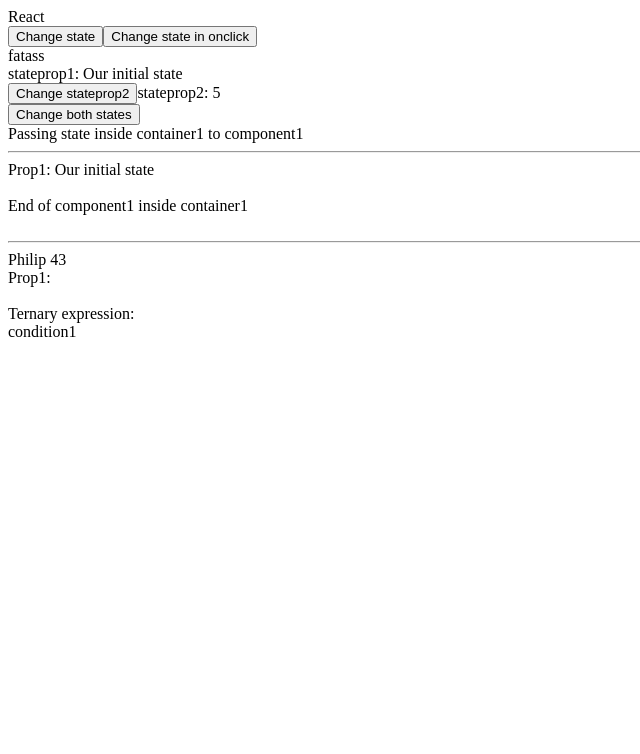
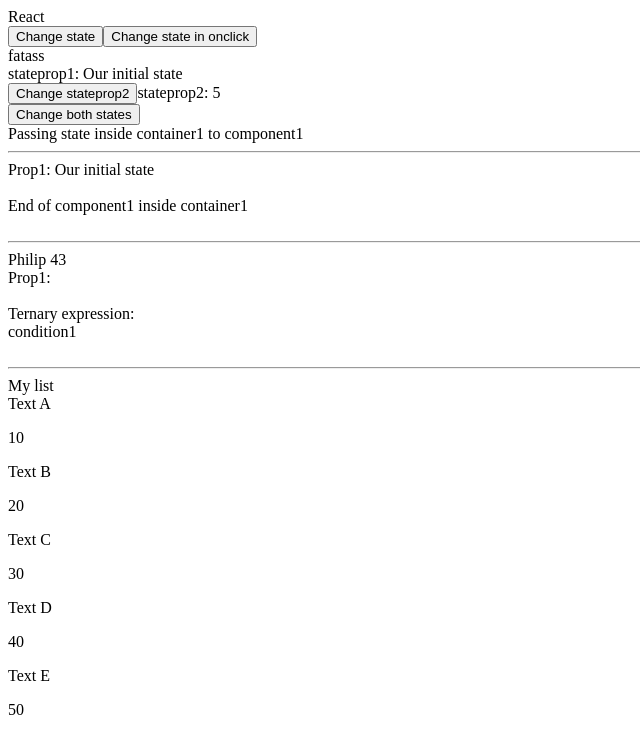
Before and after one commit to PhilipHassialis/React-2019, a React (Create React App) app: page / in a window 1280 px wide. Shown: the top 754 px of the page, without its empty margins (0-640 px from the left). Built offline with nearby package versions, Linux system fonts and the light colour scheme.

Commit message:
lists in react

```diff
--- a/src/App.js
+++ b/src/App.js
@@ -3,6 +3,21 @@ import Component1 from "./functional/component1";
 import Container1 from "./containers/container1";
 
 class App extends Component {
+    Arr1 = [
+        { id: 1, text: "Text A", number: 10 },
+        { id: 2, text: "Text B", number: 20 },
+        { id: 3, text: "Text C", number: 30 },
+        { id: 4, text: "Text D", number: 40 },
+        { id: 5, text: "Text E", number: 50 }
+    ];
+
+    RenderListItem = props => (
+        <div>
+            {props.item.text}
+            <p>{props.item.number}</p>
+        </div>
+    );
+
     render() {
         return (
             <div>
@@ -13,6 +28,14 @@ class App extends Component {
                 <br />
                 Ternary expression:
                 {true ? <div>condition1</div> : <div>condition2</div>}
+                <br />
+                <hr />
+                <div>
+                    My list
+                    {this.Arr1.map(item => (
+                        <this.RenderListItem key={item.id} item={item} />
+                    ))}
+                </div>
             </div>
         );
     }
```
